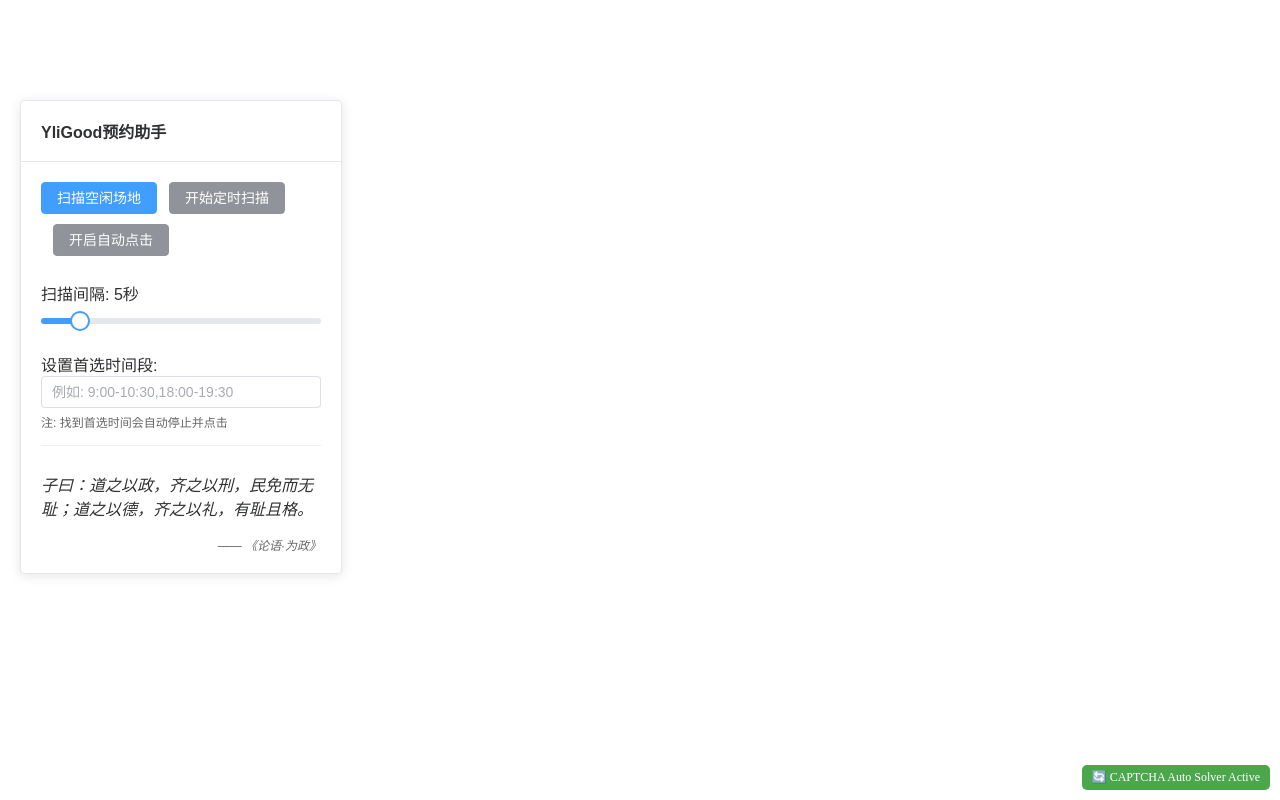
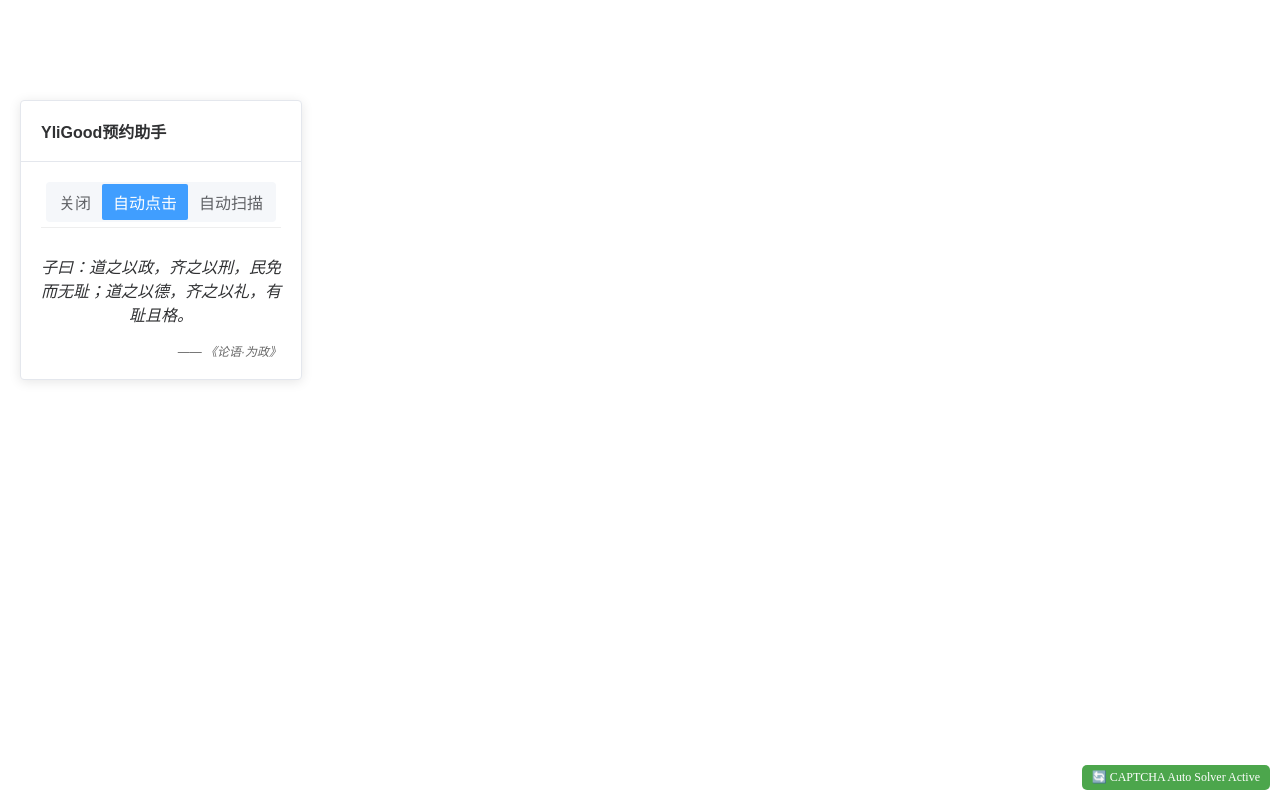
Before and after one commit to rikiguan/YliGoodReservation, a Vue app: page / in a window 1280 px wide. Built offline with nearby package versions, Linux system fonts and the light colour scheme; the HTML template or start-up script is replaced by a standard one.

Commit message:
update ui

```diff
--- a/package.json
+++ b/package.json
@@ -34,6 +34,7 @@
     "prettier": "^3.0.3",
     "typescript": "~5.2.0",
     "vite": "^6.3.5",
+    "vite-plugin-compression": "^0.5.1",
     "vite-plugin-monkey": "^3.5.2",
     "vue-loader": "^17.4.2",
     "vue-tsc": "^2.2.10",
--- a/src/components/ControlPanel.vue
+++ b/src/components/ControlPanel.vue
@@ -1,50 +1,115 @@
 <template>
   <el-card class="control-panel" :style="panelStyle">
     <template #header>
-      <div class="panel-header" ref="panelRef"  @mousedown="startDrag">YliGood预约助手</div>
+      <div class="panel-header" ref="panelRef" @mousedown="startDrag">
+        YliGood预约助手
+      </div>
     </template>
+    <div style="text-align: center; ">
+      <el-segmented v-model="valueBtn" :options="optionsBtn" size="large" />
 
-    <div>
-    <!-- 控制按钮 -->
-    <el-button type="primary" @click="handleScan" :disabled="reservationStore.autoScanActive">
-      扫描空闲场地
-    </el-button>
+    </div>
 
-    <el-button :type="reservationStore.autoScanActive ? 'danger' : 'info'" @click="handleAutoScan">
-      {{ reservationStore.autoScanActive ? '停止定时扫描' : '开始定时扫描' }}
-    </el-button>
-
-    <el-button :type="reservationStore.autoClickActive ? 'success' : 'info'" @click="handleAutoClick">
-      {{ reservationStore.autoClickActive ? '关闭自动点击' : '开启自动点击' }}
-    </el-button>
-  </div>
+    <div v-if="openAutoScanTab">
       <!-- 扫描间隔设置 -->
       <div class="setting-item">
         <span>扫描间隔: {{ reservationStore.scanIntervalSeconds }}秒</span>
-      <el-slider v-model="scanInterval" :min="1" :max="30" @change="handleIntervalChange" />
+        <el-slider v-model="scanInterval" :min="1" :max="30" @change="handleIntervalChange" style="margin-top: 10px;" />
       </div>
 
       <!-- 首选时间段 -->
       <div class="setting-item">
         <span>设置首选时间段:</span>
-      <el-input v-model="preferredTimes" placeholder="例如: 9:00-10:30,18:00-19:30"
-        @change="handlePreferredTimesChange" />
+        <el-input v-model="preferredTimes" placeholder="例如: 9:00-10:30,18:00-19:30" @change="handlePreferredTimesChange"
+          style="margin-top: 5px;" />
         <div class="note">注: 找到首选时间会自动停止并点击</div>
       </div>
 
+      <!-- 当前首选时间段 -->
+      <div class="setting-item">
+        <span>当前首选时间段:</span>
+        <div style="margin-top: 5px;">
+          <div v-if="reservationStore.preferredTimeSlots.length > 0">
+            <el-tag v-for="(time, index) in reservationStore.preferredTimeSlots" :key="index" class="tag"
+              style="margin-right: 5px;">
+              {{ time }}
+            </el-tag>
+          </div>
+          <div v-else>
+            <el-tag>空</el-tag>
+          </div>
+        </div>
+      </div>
+
+      <!-- 单个按钮 -->
+      <div class="setting-item" style="text-align: center; margin-top: 15px;">
+        <el-button style="width: 90%;" :type="reservationStore.autoScanActive ? 'danger' : 'primary'"
+          @click="() => { reservationStore.autoScanActive = !reservationStore.autoScanActive; handleAutoScan() }">
+          {{ reservationStore.autoScanActive ? '停止扫描' : '开始扫描' }}
+        </el-button>
+      </div>
+    </div>
+
     <!-- 论语显示区 -->
-    <div class="lunyu-quote">
-      <p>{{ uiStore.currentLunyuQuote.quote }}</p>
+    <div class="lunyu-quote" style="margin-top: 5px;">
+      <p style="text-align: center;">{{ uiStore.currentLunyuQuote.quote }}</p>
       <div class="lunyu-source">—— {{ uiStore.currentLunyuQuote.source }}</div>
     </div>
   </el-card>
+
+
 </template>
 
 <script setup lang="ts">
-import { ref, computed, onMounted, onBeforeUnmount } from 'vue';
+import { ref, computed, onMounted, onBeforeUnmount, watch } from 'vue';
 import { useReservationStore } from '@/stores/reservation';
 import { useUIStore } from '@/stores/ui';
-import { handleReservationBlockClick,scanAllPages, startAutoScan, stopAutoScan } from '@/utils/scanner';
+import { handleReservationBlockClick, scanAllPages, startAutoScan, stopAutoScan } from '@/utils/scanner';
+
+const valueBtn = ref('自动点击')
+const optionsBtn = ['关闭', '自动点击', '自动扫描']
+
+
+const openAutoScanTab = ref(false);
+
+function handleAutoScan() {
+  if (reservationStore.autoScanActive) {
+    startAutoScan(scanInterval.value)
+  } else {
+    stopAutoScan()
+  }
+}
+
+
+function handleAutoClick() {
+  if (reservationStore.autoClickActive) {
+    document.addEventListener('click', handleReservationBlockClick);
+  } else {
+    document.removeEventListener('click', handleReservationBlockClick);
+  }
+}
+
+function handleTask() {
+  handleAutoClick();
+  handleAutoScan();
+}
+
+watch(valueBtn, (newValue) => {
+  if (newValue === '自动点击') {
+    reservationStore.setAutoClickActive(true);
+    reservationStore.setAutoScanActive(false);
+    openAutoScanTab.value = false;
+  } else if (newValue === '自动扫描') {
+    reservationStore.setAutoClickActive(false);
+    reservationStore.setAutoScanActive(false);
+    openAutoScanTab.value = true;
+  } else {
+    reservationStore.setAutoClickActive(false);
+    reservationStore.setAutoScanActive(false);
+    openAutoScanTab.value = false;
+  }
+  handleTask();
+});
 
 const reservationStore = useReservationStore();
 const uiStore = useUIStore();
@@ -96,32 +161,7 @@ function stopDrag() {
 const scanInterval = ref(reservationStore.scanIntervalSeconds);
 const preferredTimes = ref(reservationStore.preferredTimeSlots.join(','));
 
-// 按钮事件处理
-function handleScan() {
-  scanAllPages();
-}
 
-function handleAutoScan() {
-  if (!reservationStore.autoScanActive) {
-    if (startAutoScan(scanInterval.value)) {
-      reservationStore.setAutoScanActive(true);
-    }
-  } else {
-    if (stopAutoScan()) {
-      reservationStore.setAutoScanActive(false);
-    }
-  }
-}
-
-
-function handleAutoClick() {
-  reservationStore.setAutoClickActive(!reservationStore.autoClickActive);
-  if (reservationStore.autoClickActive) {
-    document.addEventListener('click', handleReservationBlockClick);
-  } else {
-    document.removeEventListener('click', handleReservationBlockClick);
-  }
-}
 
 function handleIntervalChange(value: number) {
   reservationStore.setScanInterval(value);
@@ -136,7 +176,7 @@ function handlePreferredTimesChange(value: string) {
 onMounted(() => {
   document.addEventListener('mousemove', onDrag);
   document.addEventListener('mouseup', stopDrag);
-  handleAutoClick();
+  handleTask();
 });
 
 onBeforeUnmount(() => {
@@ -147,7 +187,7 @@ onBeforeUnmount(() => {
 
 <style scoped>
 .control-panel {
-  width: 320px;
+  width: 280px;
   box-shadow: 0 2px 12px 0 rgba(0, 0, 0, 0.1);
 }
 
--- a/src/components/SuccessNotification.vue
+++ b/src/components/SuccessNotification.vue
@@ -1,5 +1,6 @@
 <template>
   <el-card class="success-notification">
+    <el-watermark :content="['YliGood预约助手', '点个Satr吧~']" :gap="[100, 0]">
       <template #header>
         <div class="notification-header">预约成功</div>
       </template>
@@ -31,6 +32,7 @@
       <el-button type="primary" @click="hideNotification" class="close-btn">
         关闭提示
       </el-button>
+    </el-watermark>
   </el-card>
 </template>
 
--- a/src/utils/scanner.ts
+++ b/src/utils/scanner.ts
@@ -12,7 +12,7 @@ export function startAutoScan(intervalSeconds?: number): boolean {
     console.log('已经有一个自动扫描正在运行，请先停止它');
     return false;
   }
-
+  reservationStore.foundPreferredSlot = false;
   // 如果提供了间隔参数，更新存储中的间隔值
   if (intervalSeconds !== undefined) {
     reservationStore.setScanInterval(intervalSeconds);
@@ -26,16 +26,17 @@ export function startAutoScan(intervalSeconds?: number): boolean {
   // 设置定时器进行后续扫描
   autoScanIntervalId = window.setInterval(() => {
     autoScanAction(reservationStore);
+    console.log(`自动扫描间隔 ${reservationStore.scanIntervalSeconds} 秒`);
   }, reservationStore.scanIntervalSeconds * 1000);
 
   return true;
 }
 
-function autoScanAction(reservationStore:ReturnType<typeof useReservationStore>): void {
+function autoScanAction(reservationStore: ReturnType<typeof useReservationStore>): void {
 
   const actionSequence: string[] = ['forward', 'refresh'];
 
-  for(let i = 0; i < actionSequence.length; i++) {
+  for (let i = 0; i < actionSequence.length; i++) {
     const action = actionSequence[i];
     const buttons = getActionButtons();
     if (buttons[action as keyof typeof buttons] && buttons[action as keyof typeof buttons]?.offsetParent !== null) {
@@ -43,12 +44,13 @@ function autoScanAction(reservationStore:ReturnType<typeof useReservationStore>)
       buttons[action as keyof typeof buttons]?.click();
     }
   }
-  // 如果已找到首选时间段，停止扫描
-  if (reservationStore.foundPreferredSlot) {
-    stopAutoScan();
-    return;
-  }
-  setTimeout(scanAllPages, 800);
+  // // 如果已找到首选时间段，停止扫描
+  // if (reservationStore.foundPreferredSlot) {
+  //   stopAutoScan();
+  //   return;
+  // }
+  console.log(reservationStore.foundPreferredSlot);
+  setTimeout(scanAllPages, 500);
 }
 
 // 停止自动扫描
@@ -59,6 +61,8 @@ export function stopAutoScan(): boolean {
 
   clearInterval(autoScanIntervalId);
   autoScanIntervalId = null;
+  const reservationStore = useReservationStore();
+  reservationStore.autoScanActive = false;
   console.log('已停止自动扫描');
   return true;
 }
@@ -85,8 +89,6 @@ export function scanAllPages(): void {
     const currentSlots = collectAvailableSlots();
     reservationStore.addAvailableSlots(currentSlots);
 
-    // 如果找到了首选时间段，停止扫描
-    if (reservationStore.foundPreferredSlot) return;
 
     // 查找右箭头
     const arrows = getArrowBtns();
@@ -119,13 +121,10 @@ export function nextStepAppointment(list: Element[]): void {
   console.log('随机选择的预约块:', randomElement);
 
   const reservationStore = useReservationStore();
-  if (reservationStore.autoClickActive) {
-    (randomElement as HTMLElement).click(); // 点击随机选择的预约块
-    stopAutoScan(); // 停止自动扫描 二次确认
-    setTimeout(confirmAppointment, 10);
-  } else {
-    console.log('自动点击已禁用，不执行自动预约');
-  }
+
+  (randomElement as HTMLElement).click(); // 点击随机选择的预约块
+  stopAutoScan(); // 停止自动扫描 二次确认
+  setTimeout(confirmAppointment, 10);
 }
 
 /**
@@ -235,11 +234,11 @@ function collectAvailableSlots(): string[] {
     const place = (tds[0] as HTMLElement).innerText.trim();
     if (!place || place === '场地') continue;
 
-    for (let j = 1; j < tds.length && j-1 < timeHeaders.length; j++) {
+    for (let j = 1; j < tds.length && j - 1 < timeHeaders.length; j++) {
       const cell = tds[j] as HTMLElement;
       const text = cell.innerText.trim();
       if (text === '空闲') {
-        const timeSlot = timeHeaders[j-1];
+        const timeSlot = timeHeaders[j - 1];
         result.push(`${place} ${timeSlot} 可用`);
 
         // 检查是否是首选时间段
@@ -256,7 +255,6 @@ function collectAvailableSlots(): string[] {
       }
     }
   }
-
   if (reservationStore.foundPreferredSlot && preferResult.length > 0) {
     nextStepAppointment(preferResult);
   }
--- a/vite.config.ts
+++ b/vite.config.ts
@@ -25,8 +25,8 @@ export default defineConfig({
           '@element-plus/icons-vue': cdn.jsdelivr('ElementPlusIconsVue', 'dist/index.min.js'),
           'pinia': cdn.jsdelivr('Pinia', 'dist/pinia.iife.min.js')
         },
-        cssExternalGlobals: {
-          'element-plus': cdn.jsdelivr('ElementPlus', 'dist/index.css')
+        externalResource: {
+          'element-plus/dist/index.css': cdn.jsdelivr('ElementPlus', 'dist/index.css')
         }
       }
     })
```
Lines whose indentation alone changed are shown as unchanged.
